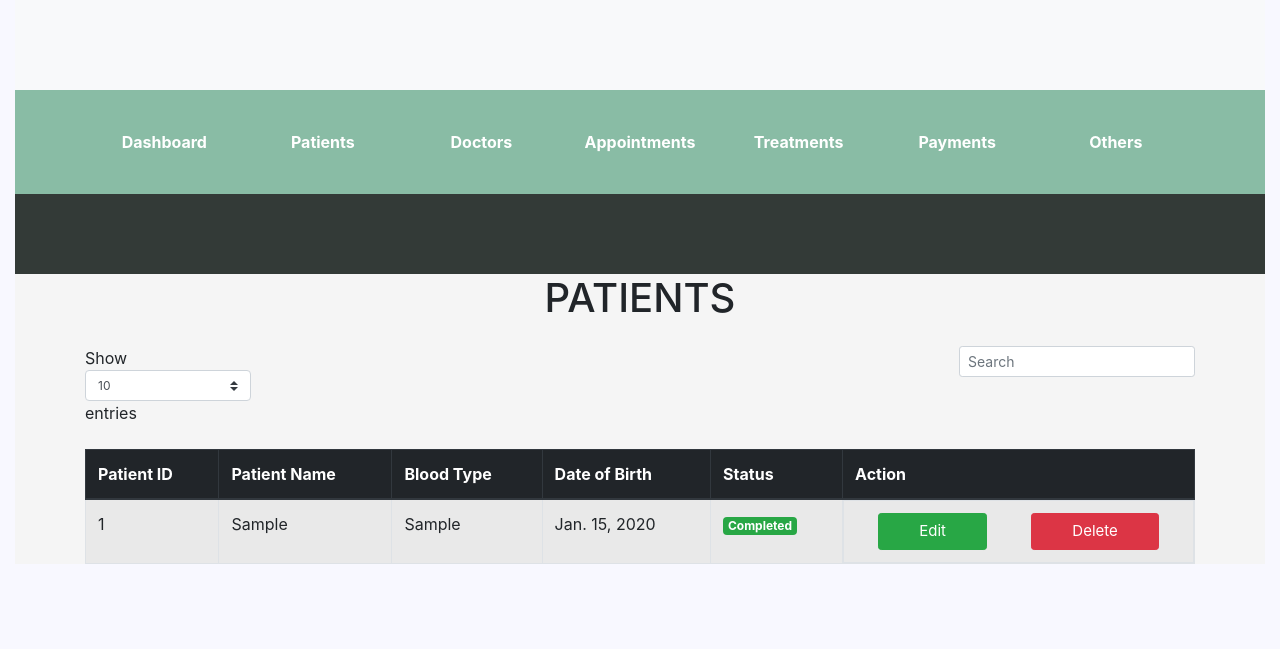
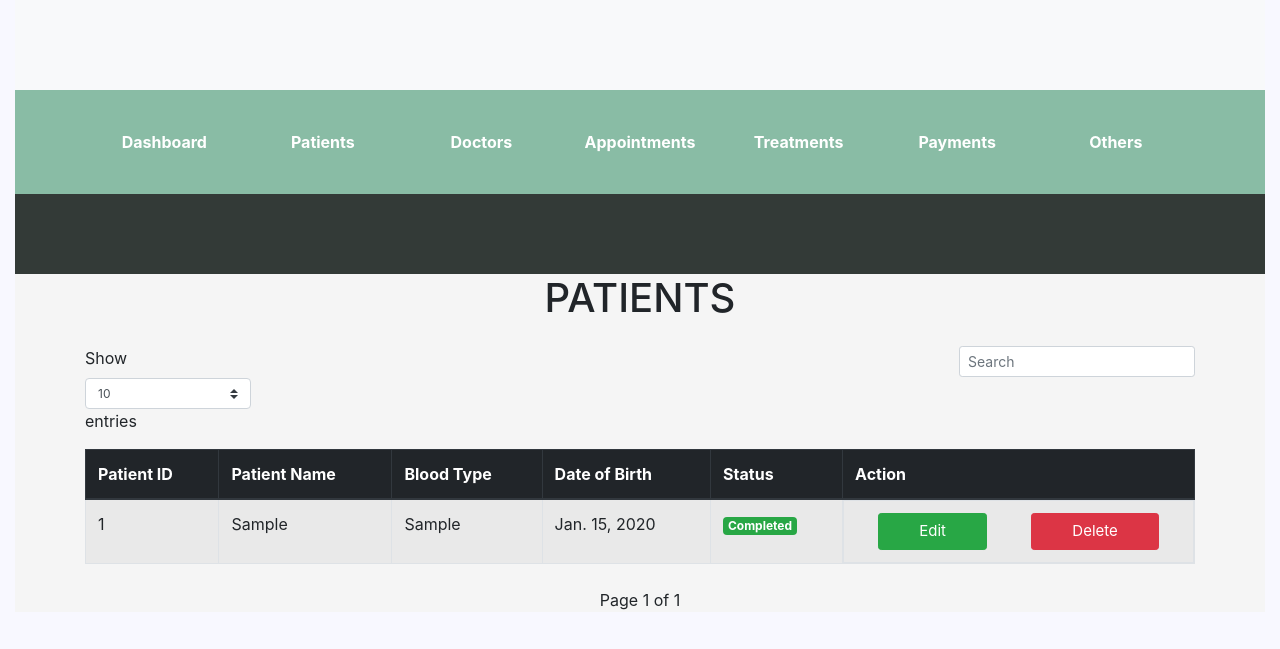
Before and after one commit to luizgustavomonteiro/Health_Care_Management, a Django app: page /patients/ in a window 1280 px wide. Shown: the top 649 px of the page. Run offline with Django 5.2, Linux system fonts and the light colour scheme; tables that the repository leaves empty hold one stand-in row (values such as "Sample post").

Commit message:
Dropdown-Page_Patients

```diff
--- a/healthdb/healthdb/settings.py
+++ b/healthdb/healthdb/settings.py
@@ -123,6 +123,8 @@ STATICFILES_DIRS = [
     BASE_DIR / "static",
 ]
 
+STATIC_ROOT = BASE_DIR / "staticfiles"
+
 # Default primary key field type
 # https://docs.djangoproject.com/en/5.1/ref/settings/#default-auto-field
 
--- a/healthdb/static/js/entries.js
+++ b/healthdb/static/js/entries.js
@@ -1,6 +1,11 @@
-function updateEntries(){
-    const entries = document.getElementById("entriesSelect").value;
-    const url = new URL(window.location.href);
-    url.searchParams.set('entries', entries);
-    window.location.href = url;
+function updateEntries() {
+    // Captura o valor do select
+    var entries = document.getElementById('entries').value;
+
+    // Obtém a URL atual e atualiza a query string
+    var currentUrl = new URL(window.location.href);
+    currentUrl.searchParams.set('entries', entries);  // Atualiza o valor de entries na URL
+
+    // Carrega a nova URL para que o servidor saiba qual valor de "entries" usar
+    window.location.href = currentUrl.toString();
 }
--- a/healthdb/website/templates/patient_list.html
+++ b/healthdb/website/templates/patient_list.html
@@ -1,20 +1,21 @@
 <!--  -->
+{% extends 'base.html' %}
+{% load static %}
 
-{% extends 'base.html' %}
 
 {% block content %}
 <div class="container mt-8">
     <h2 class="mb-4 text-center" style="font-size: 2.5em;">PATIENTS</h2>
     <div class="d-flex justify-content-between mb-3">
         <div>
-            <label>Show
-                <select class="custom-select custom-select-sm">
-                    <option value="10">10</option>
-                    <option value="25">25</option>
-                    <option value="50">50</option>
-                    <option value="100">100</option>
+            <label for="entries">Show </label>
+                <select id="entries" name="entries" class="custom-select custom-select-sm" onchange="updateEntries()">
+                    <option value="10" {% if entries_per_page == 10 %}selected{% endif %}>10</option>
+                    <option value="25" {% if entries_per_page == 25 %}selected{% endif %}>25</option>
+                    <option value="50" {% if entries_per_page == 50 %}selected{% endif %}>50</option>
+                    <option value="100" {% if entries_per_page == 100 %}selected{% endif %}>100</option>
                 </select> entries
-            </label>
+
         </div>
         <div>
             <input type="text" class="form-control form-control-sm" placeholder="Search">
@@ -32,7 +33,7 @@
             </tr>
         </thead>
         <tbody>
-            {% for patient in patients %}
+            {% for patient in page_obj %}
             <tr>
                 <td>{{ patient.patient_id }}</td>
                 <td>{{ patient.patient_fname }}</td>
@@ -57,5 +58,26 @@
             {% endfor %}
         </tbody>
     </table>
+
+    <!--Pagination controls-->
+
+    <div class="d-flex justify-content-center mt-4">
+        {% if page_obj.has_previous %}
+            <a href="?page=1&entries={{ entries_per_page }}" class="btn btn-light">First</a>
+            <a href="?page={{ page_obj.previous_page_number }}&entries={{ entries_per_page }}" class="btn btn-light">Previous</a>
+        {% endif %}
+
+        <span class="mx-2 align-self-center">Page {{ page_obj.number }} of {{ page_obj.paginator.num_pages }}</span>
+
+        {% if page_obj.has_next %}
+            <a href="?page={{ page_obj.next_page_number }}&entries={{ entries_per_page }}" class="btn btn-light">Next</a>
+            <a href="?page={{ page_obj.paginator.num_pages }}&entries={{ entries_per_page }}" class="btn btn-light">Last</a>
+        {% endif %}
+    </div>
 </div>
+
+<!-- Include the external JavaScript file -->
+<script src="{% static 'js/entries.js' %}"></script>
+
+
 {% endblock %}
--- a/healthdb/website/views.py
+++ b/healthdb/website/views.py
@@ -1,3 +1,4 @@
+from django.core.paginator import Paginator
 from django.shortcuts import render, get_object_or_404, redirect
 from .models import Patients, Doctors, Doctors_mobile, Appointments
 from .forms import PatientForm, PatientAddressForm, PatientMobileForm, DoctorMobileForm, DoctorForm
@@ -46,8 +47,24 @@ def doctor_edit(request, id):
 
 
 def patient_list(request):
-    patients = Patients.objects.all()
-    return render(request, 'patient_list.html', {'patients': patients})
+    # Recupera o valor de 'entries' da query string, se não existir, usa 10 como padrão
+    entries_per_page = int(request.GET.get('entries', 10))
+
+    patients = Patients.objects.all()  # Carregar todos os pacientes ou aplicar filtros conforme necessário
+
+    # Cria o paginator com base no número de entradas por página
+    paginator = Paginator(patients, entries_per_page)
+
+    page_number = request.GET.get('page')
+    page_obj = paginator.get_page(page_number)
+
+    context = {
+        'page_obj': page_obj,
+        'entries_per_page': entries_per_page  # Passa o valor para o template
+    }
+
+    return render(request, 'patient_list.html', context)
+
 
 def patient_edit(request, id):
     patient = get_object_or_404(Patients, patient_id=id)
```
Also changed, not shown: 1 other file.
